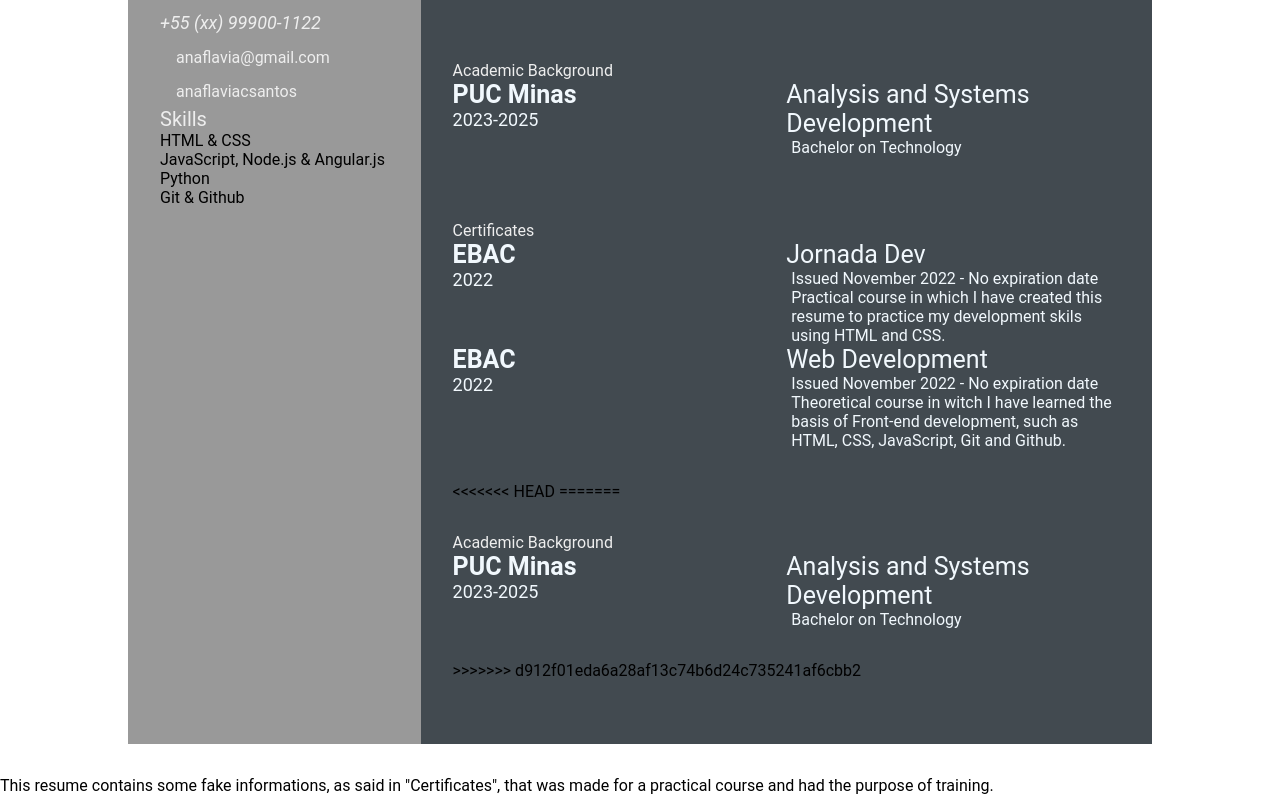
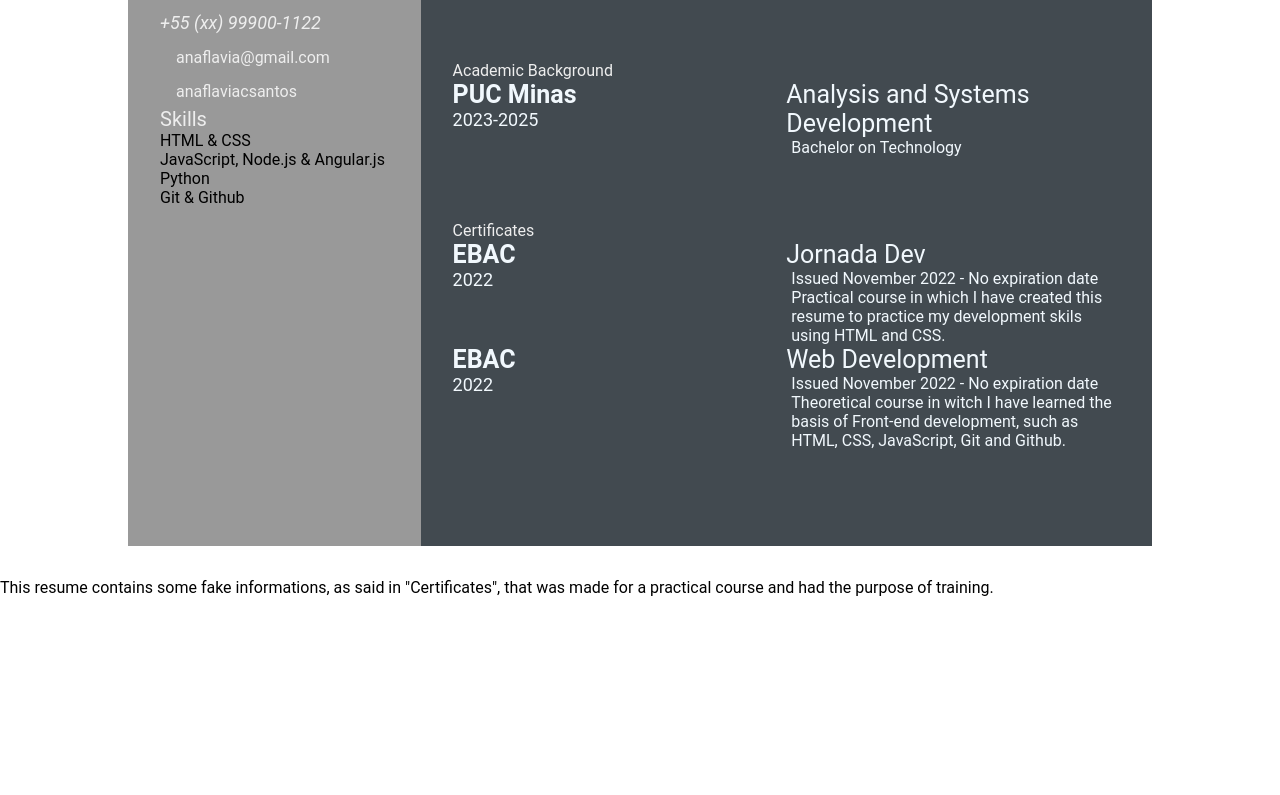
Before and after one commit to anaflaviacsantos/devweek.github.io, a plain HTML site: page index.html in a window 1280 px wide. Shown: the part 435-1230 px from the top of the page. After the commit the page ends 1032 px from the top, so only its background shows below. Drawn offline with Linux system fonts and the light colour scheme.

Commit message:
fixing-conflicts

```diff
--- a/index.html
+++ b/index.html
@@ -105,22 +105,6 @@
                             </p>
                         </div>
                     </div>
-<<<<<<< HEAD
-=======
-                </section>
-                <section class="education gap">
-                    <div class="right-title">Academic Background</div>
-                    <div class="education-contents">
-                        <div class="education-left">
-                            <p class="education-school-name">PUC Minas</p>
-                            <p class="educationp-time-period">2023-2025</p>
-                        </div>
-                        <div class="education-right">
-                            <p class="education-subject">Analysis and Systems Development</p>
-                            <p class="education-desc">Bachelor on Technology</p>
-                        </div>
-                    </div>
->>>>>>> d912f01eda6a28af13c74b6d24c735241af6cbb2
                 </section>
             </div>
         </section>
```
